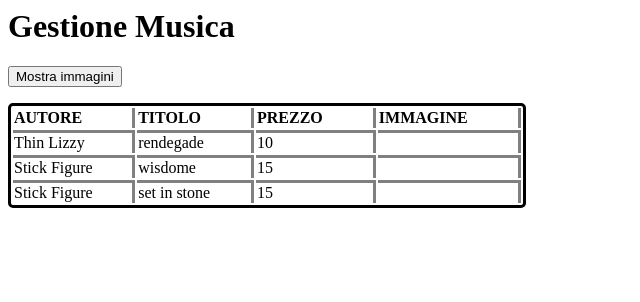
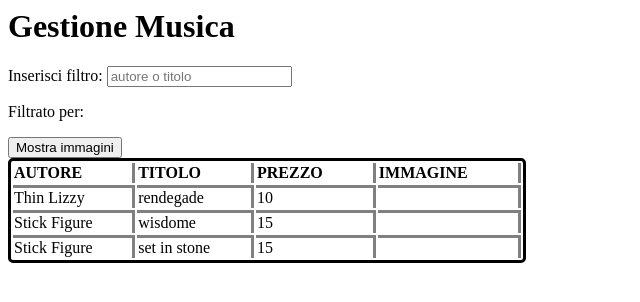
Before and after one commit to lisa2305/gestione-musica, an Angular app: page / in a window 1280 px wide. Shown: the top 302 px of the page, without its empty margins (0-640 px from the left). Built offline with nearby package versions, Linux system fonts and the light colour scheme.

Commit message:
2 files modified

```diff
--- a/src/app/musica/home-musica.component.ts
+++ b/src/app/musica/home-musica.component.ts
@@ -10,7 +10,7 @@
 export class MusicaComponent {
   registrazione = MUSICA;
   imm: boolean = false;
-  musicaSel?:IRegistrazione
+  musica?: IRegistrazione;
 
   mostraImmagine() {
     this.imm = !this.imm;
--- a/src/app/musica/musica-html.component.html
+++ b/src/app/musica/musica-html.component.html
@@ -1,5 +1,12 @@
+<label for="m">Inserisci filtro: </label>
+<input type="text" placeholder="autore o titolo" [(ngModel)]="musica" />
+<p></p>
+<label for="m">Filtrato per: {{musica}}</label>
+
+<!--tabella-->
+<div>
+  <p></p>
   <button id="b" (click)="mostraImmagine()">Mostra immagini</button>
-<p></p>
   <table>
     <tr>
       <th>AUTORE</th>
@@ -16,3 +23,4 @@
       </td>
     </tr>
   </table>
+</div>
```
Lines whose indentation alone changed are shown as unchanged.
